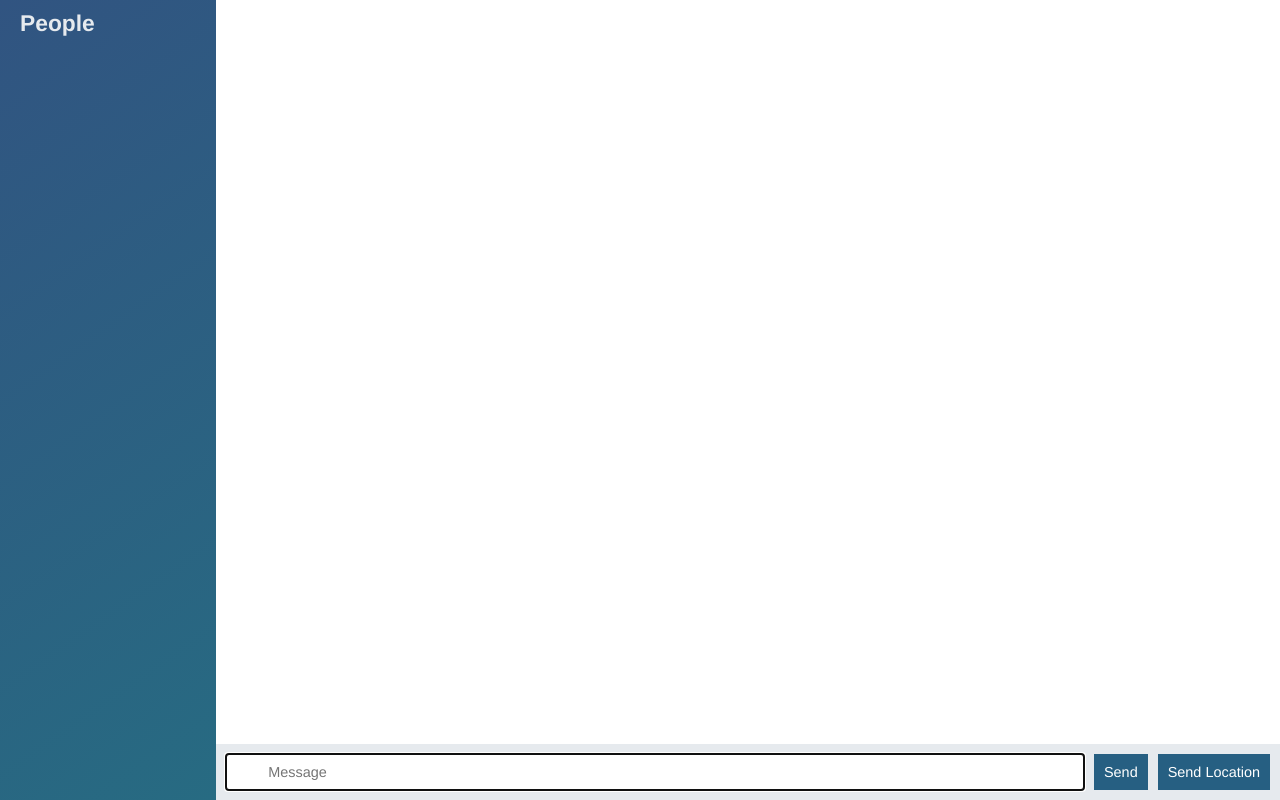
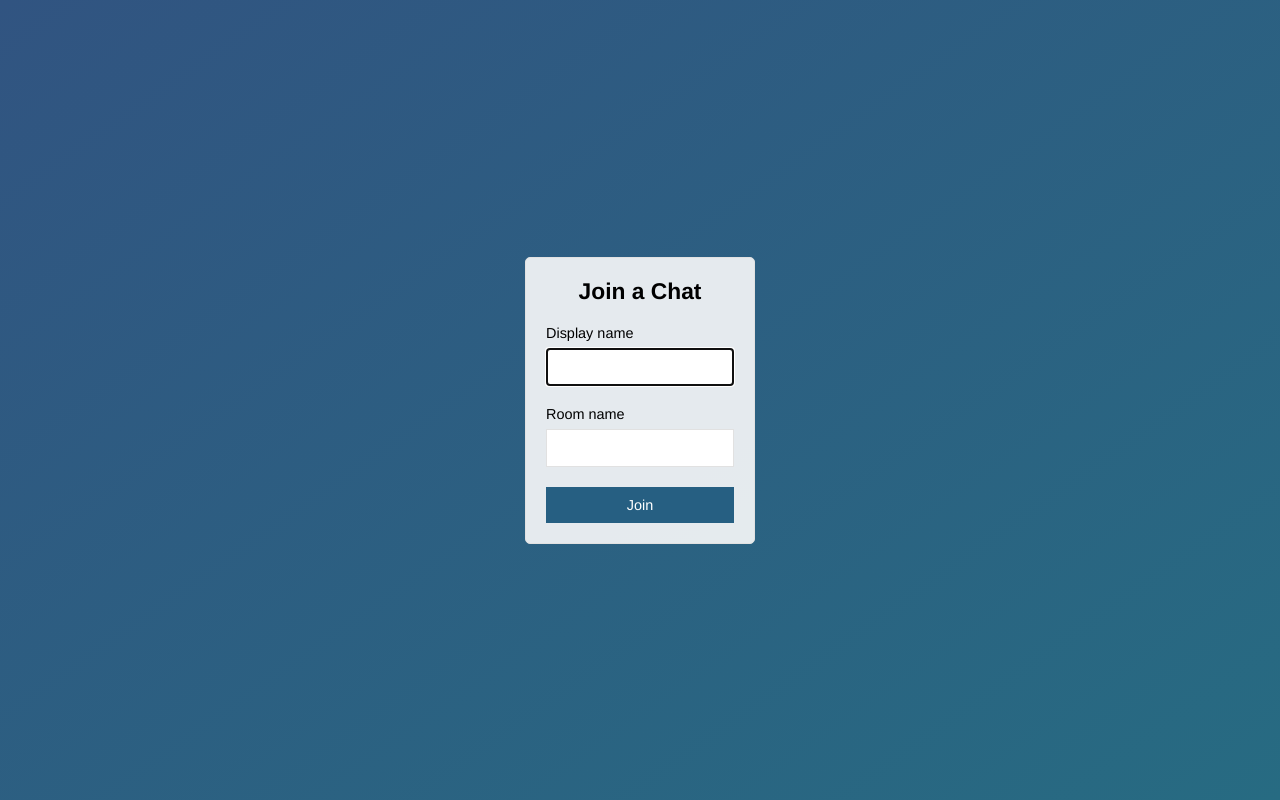
Before and after one commit to 31431/chatApp, a website: page public/index.html in a window 1280 px wide. Drawn offline with nearby package versions, Linux system fonts and the light colour scheme; no server answers.

Commit message:
Add Join Page

```diff
--- a/public/index.html
+++ b/public/index.html
@@ -1,59 +1,31 @@
 <!DOCTYPE html>
 <html>
 <head>
-	<title></title>
+	<title>Join | Chat App</title>
 	<meta charset="utf-8">
-	<link rel="stylesheet" href="/css/style.css">
+	<meta name="viewport" content="width=device-width, initial-scale=1, user-scalable=no">
+	<link rel="stylesheet" type="text/css" href="/css/style.css">
 </head>
-<body class="chat">
-<div class="chat__sidebar">
-	<h3>People</h3>
-	<div id="users"></div>
-</div>
+<body class="centered-form">
+	<div class="centered-form__form">
+		<form action="/chat.html">
+			<div class="form-field">
+				<h3>Join a Chat</h3>
+			</div>
+			<div class="form-field">
+				<label>Display name</label>
+				<input type="text" name="name" autofocus autocomplete="off"/>
+			</div>
+			<div class="form-field">
+				<label>Room name</label>
+				<input type="text" name="room"/>
+			</div>
+			<div class="form-field">
+				<button>Join</button>
+			</div>
+		</form>
 
-<div class="chat__main">
-	<ol id='messages' class="chat__messages"></ol>
-
-	<div class="chat__footer">
-		<form id='message-form'>
-			<input type="text" name="message" placeholder="	Message" autofocus autocomplete="off" />
-		<button>Send</button>
-		</form>
-		<button id='send-location'>Send Location</button>
 	</div>
-
-</div>
-
-<script id="message-template" type="text/template">
-	<li class='messages'>
-		<div class="message__title">
-			<h4>{{from}}</h4>
-			<span>{{createdAt}}</span>
-		</div>
-		<div class="message__body">
-			<p>{{text}}</p>
-		</div>
-	</li>
-</script>
-<script id="location-template" type="text/template">
-	<li class='messages'>
-		<div class="message__title">
-			<h4>{{from}}</h4>
-			<span>{{createdAt}}</span>
-		</div>
-		<div class="message__body">
-			<p><a href="{{url}}" target="_blank">My Location</a></p>
-		</div>
-	</li>
-</script>
-
-
-
-	<script type="text/javascript" src='/js/libs/jquery-3.1.1.min.js'></script>
-	<script type="text/javascript" src='/js/libs/moment.js'></script>
-	<script type="text/javascript" src='/js/libs/mustache.js'></script>
-	<script type="text/javascript" src='/socket.io/socket.io.js'></script>
-	<script src='/js/index.js'></script>
 
 </body>
 </html>
```
Also changed, not shown: public/chat.html (added, +60 -0 lines), public/js/chat.js (renamed from public/js/index.js).
